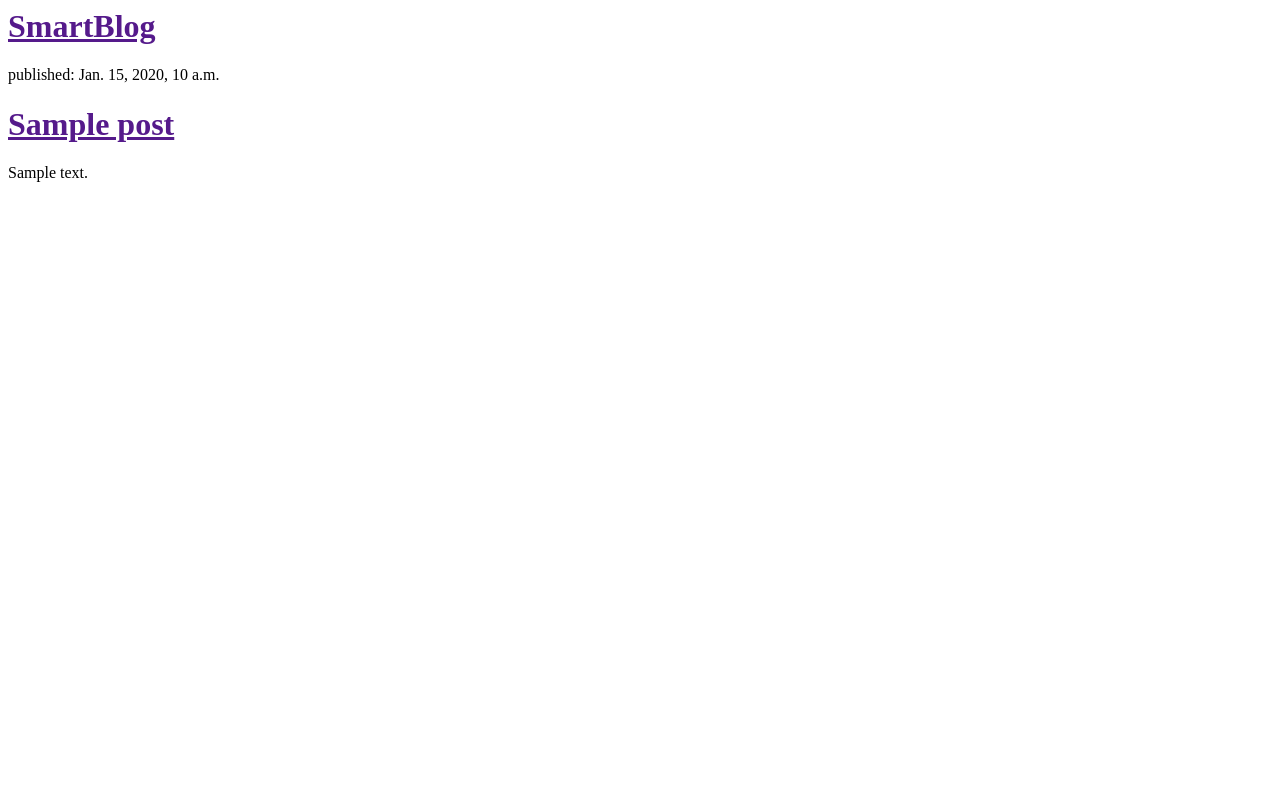
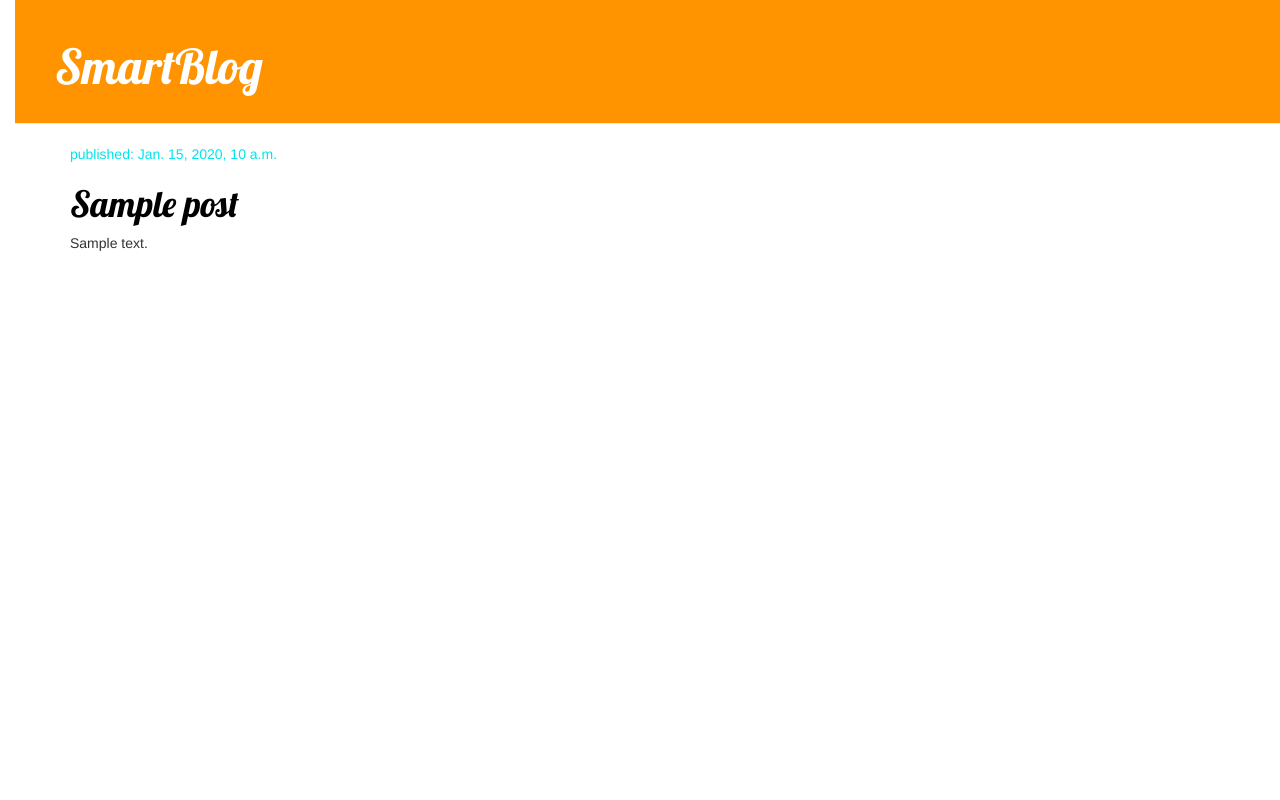
Before and after one commit to shivanXI/SmartBlogDjangoVersion, a Django app: template smartblog/templates/smartblog/post_list.html in a window 1280 px wide. Run offline with Django 3.2, Linux system fonts and the light colour scheme; the template is opened without the code that fills it: values that come from a table or form of the project are taken from there, others are empty; tables that the repository leaves empty hold one stand-in row (values such as "Sample post"); some libraries are stand-ins or nearby versions.

Commit message:
Css added to smartblog

```diff
--- /dev/null
+++ b/smartblog/static/css/smartblog.css
@@ -0,0 +1,52 @@
+h1 a {
+    color: #FCA205;
+    font-family: 'Lobster';
+}
+body {
+    padding-left: 15px;
+}
+.page-header {
+    background-color: #ff9400;
+    margin-top: 0;
+    padding: 20px 20px 20px 40px;
+}
+.page-header h1, .page-header h1 a, .page-header h1 a:visited, .page-header h1 a:active {
+    color: #ffffff;
+    font-size: 36pt;
+    text-decoration: none;
+}
+
+.content {
+    margin-left: 40px;
+}
+
+h1, h2, h3, h4 {
+    font-family: 'Lobster', cursive;
+}
+
+.date {
+    color: #00e5ee;
+}
+
+.save {
+    float: right;
+}
+
+.post-form textarea, .post-form input {
+    width: 100%;
+}
+
+.top-menu, .top-menu:hover, .top-menu:visited {
+    color: #ffffff;
+    float: right;
+    font-size: 26pt;
+    margin-right: 20px;
+}
+
+.post {
+    margin-bottom: 70px;
+}
+
+.post h1 a, .post h1 a:visited {
+    color: #000000;
+}
--- a/smartblog/templates/smartblog/post_list.html
+++ b/smartblog/templates/smartblog/post_list.html
@@ -1,19 +1,32 @@
+{% load staticfiles %}
 <html>
     <head>
         <title>Smartblog</title>
+        <link rel="stylesheet" href="//maxcdn.bootstrapcdn.com/bootstrap/3.2.0/css/bootstrap.min.css">
+        <link rel="stylesheet" href="//maxcdn.bootstrapcdn.com/bootstrap/3.2.0/css/bootstrap-theme.min.css">
+        <link href="//fonts.googleapis.com/css?family=Lobster&subset=latin,latin-ext" rel="stylesheet" type="text/css">
+        <link rel="stylesheet" href="{% static 'css/smartblog.css' %}">
     </head>
     <body>
-        <div>
+        <div class="page-header">
             <h1><a href="">SmartBlog</a></h1>
         </div>
 
 
+    <div class="content container">
+    <div class="row">
+        <div class="col-md-8">
             {% for post in posts %}
-          <div>
+                <div class="post">
+                    <div class="date">
                         <p>published: {{ post.published_date }}</p>
+                    </div>
                     <h1><a href="">{{ post.title }}</a></h1>
                     <p>{{ post.text|linebreaksbr }}</p>
                 </div>
             {% endfor %}
+        </div>
+    </div>
+</div>
     </body>
 </html>
```
Lines whose indentation alone changed are shown as unchanged.
